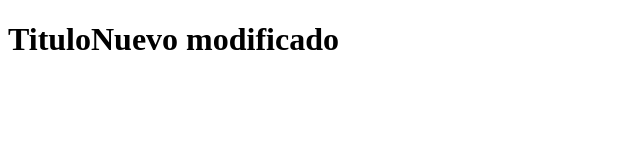
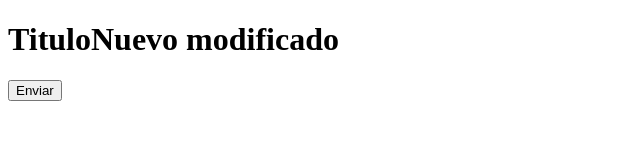
Before and after one commit to jalberto09/hello-world-git, a plain HTML site: page index.html in a window 1280 px wide. Shown: the whole page, without its empty margins (0-640 px from the left). Drawn offline with Linux system fonts and the light colour scheme.

Commit message:
Se agrego boton y formulario

```diff
--- a/index.html
+++ b/index.html
@@ -7,6 +7,8 @@
 </head>
 <body>
     <h1>TituloNuevo modificado</h1>
-
+    <form action="a" method="get">
+        <input type="button" value="Enviar">
+    </form>
 </body>
 </html>
```
